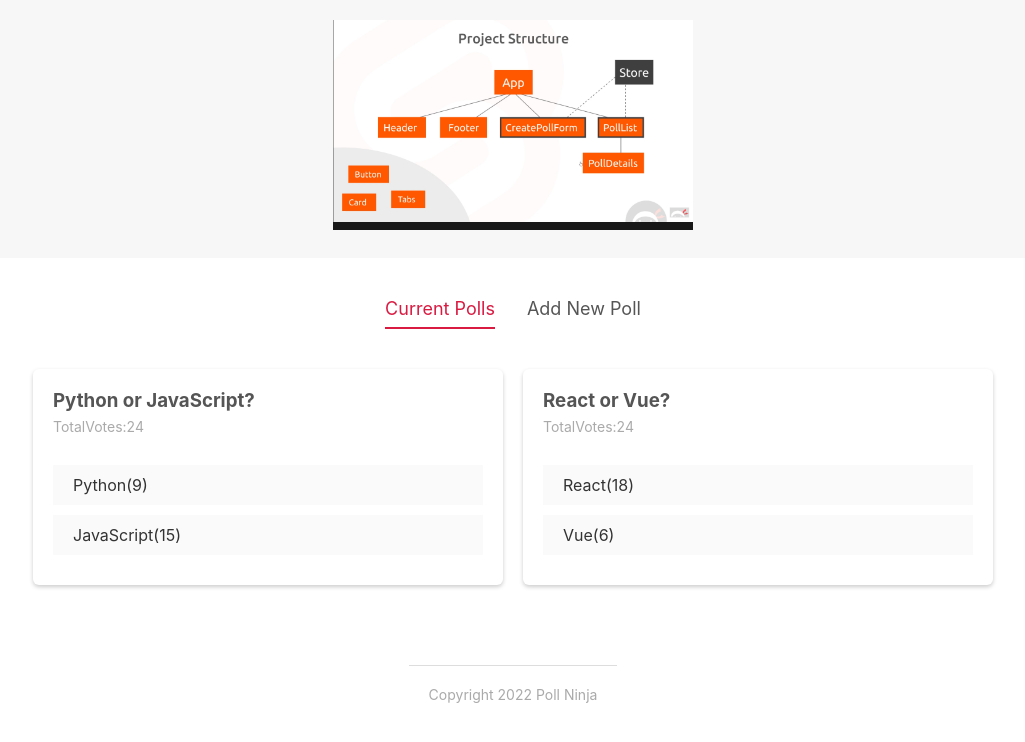
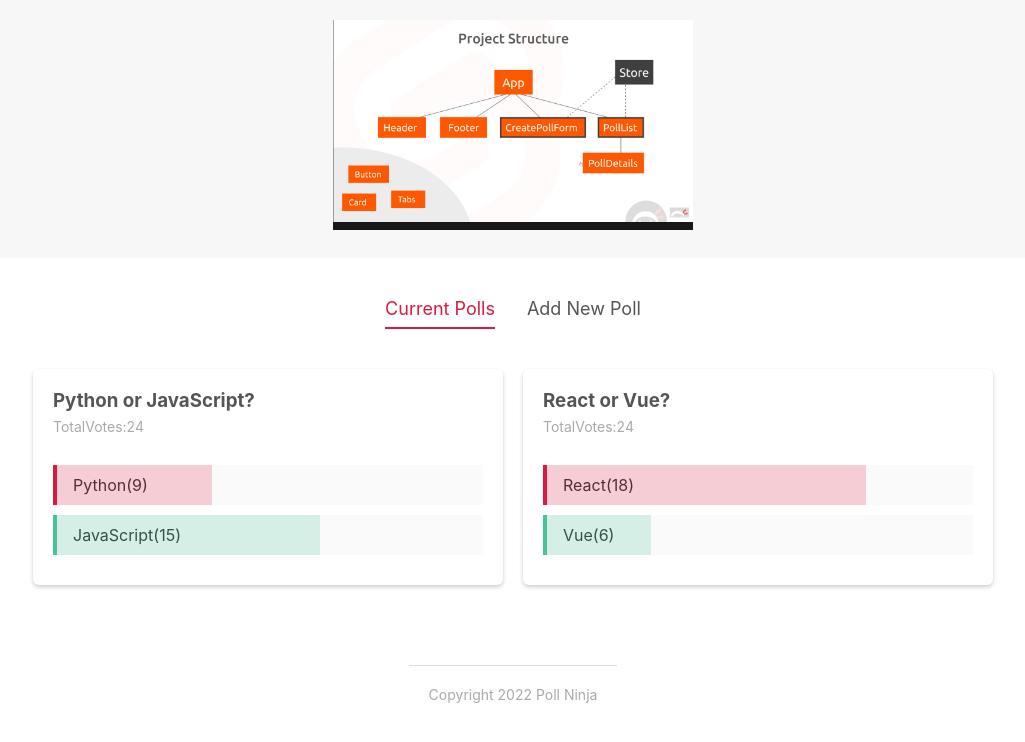
Before and after one commit to masahiro-nagai/ninjappolls_youtube, a Svelte app: page / in a window 1280 px wide. Shown: the top 742 px of the page, without its empty margins (127-1152 px from the left). Built offline with nearby package versions, Linux system fonts and the light colour scheme.

Commit message:
Vote Bars

```diff
--- a/src/components/PollDetails.svelte
+++ b/src/components/PollDetails.svelte
@@ -6,6 +6,8 @@
     const dispatch = createEventDispatcher();
     //reactive values
     $: totalVotes = poll.votesA + poll.votesB
+    $: percentA = Math.floor(100 / totalVotes * poll.votesA);
+    $: percentB = Math.floor(100 / totalVotes * poll.votesB);
 
     //handling votes
     const handleVote = (option,id) =>{
@@ -17,11 +19,11 @@
         <h3>{poll.question}</h3>
         <p>TotalVotes:{totalVotes}</p>
         <div class="answer" on:click={()=>handleVote('a',poll.id)}>
-            <div class="percent percent-a"></div>
+            <div class="percent percent-a" style ="width: {percentA}%"></div>
             <span>{poll.answerA}({poll.votesA})</span>
         </div>
         <div class="answer" on:click={()=>handleVote('b',poll.id)}>
-            <div class="percent percent-b"></div>
+            <div class="percent percent-b" style ="width: {percentB}%"></div>
             <span>{poll.answerB}({poll.votesB})</span>
         </div>
     </div>
@@ -50,4 +52,17 @@
         display: inline-block;
         padding: 10px 20px;
     }
+    .percent{
+        height: 100%;
+        position: absolute;
+        box-sizing: border-box;
+    }
+    .percent-a{
+        border-left: 4px solid #d91b42;
+        background: rgba(217,27,66,0.2);
+    }
+    .percent-b{
+        border-left: 4px solid #45c496;
+        background: rgba(69,196,150,0.2);
+    }
 </style>
```
